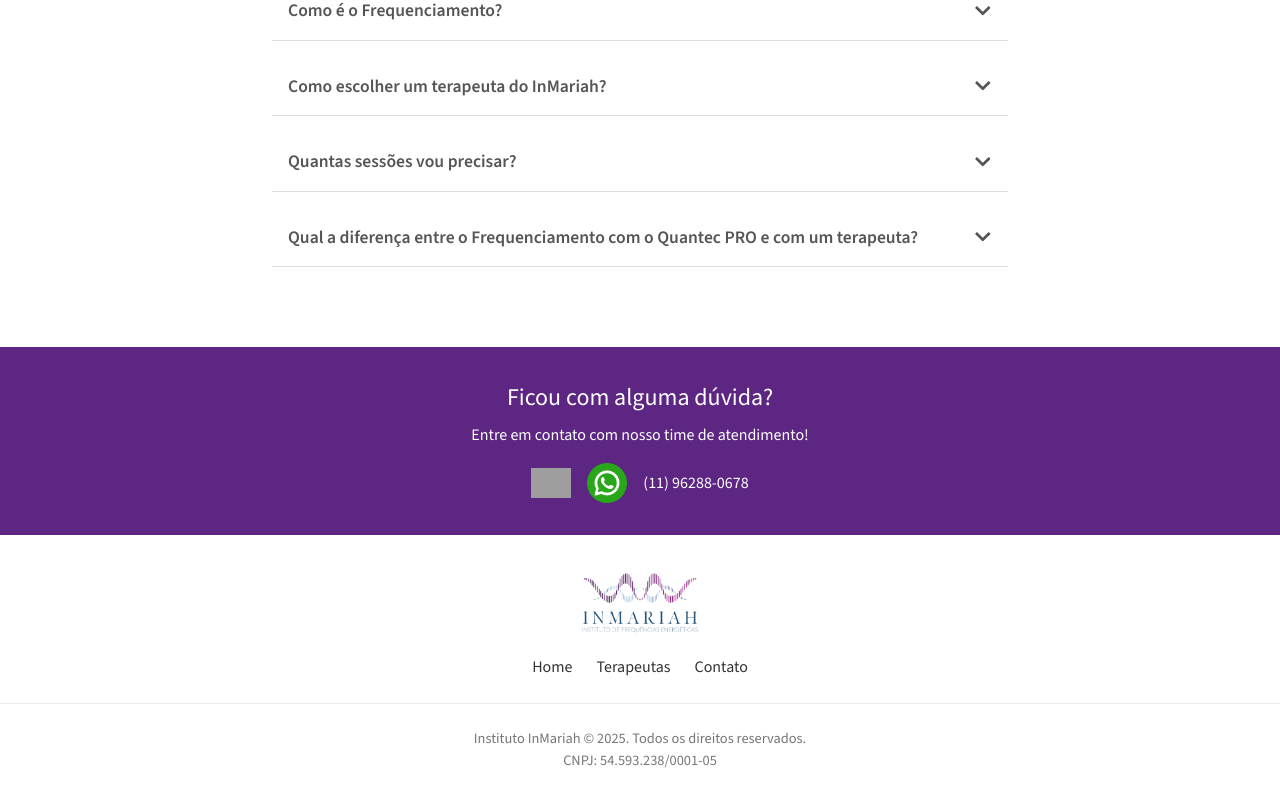
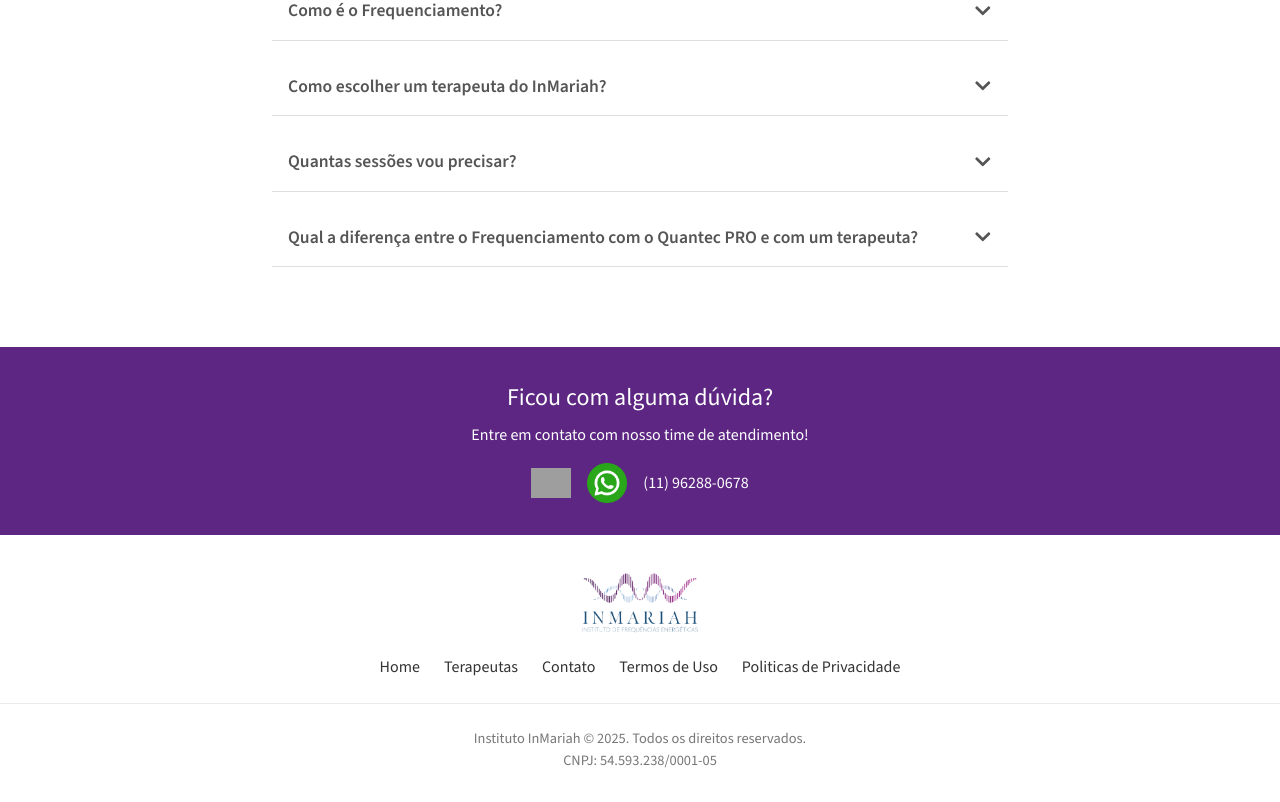
Before and after one commit to rytix/inMariahHtml, a Next.js app: page / in a window 1280 px wide. Shown: the part 2192-2994 px from the top of the page. Built offline with nearby package versions, Linux system fonts and the light colour scheme; grey boxes are pictures that could not be loaded.

Commit message:
Footer Links

```diff
--- a/components/Footer.tsx
+++ b/components/Footer.tsx
@@ -41,6 +41,8 @@ export default function Footer() {
           <li><Link href="https://inmariah.com.br/#hero">Home</Link></li>
           <li><Link href="https://inmariah.com.br/#team">Terapeutas</Link></li>
           <li><Link href="https://inmariah.com.br/#sac">Contato</Link></li>
+          <li><Link href="https://inmariah.com.br/termos">Termos de Uso</Link></li>
+          <li><Link href="https://inmariah.com.br/privacidade">Politicas de Privacidade</Link></li>
         </ul>
       </section>
 
```
